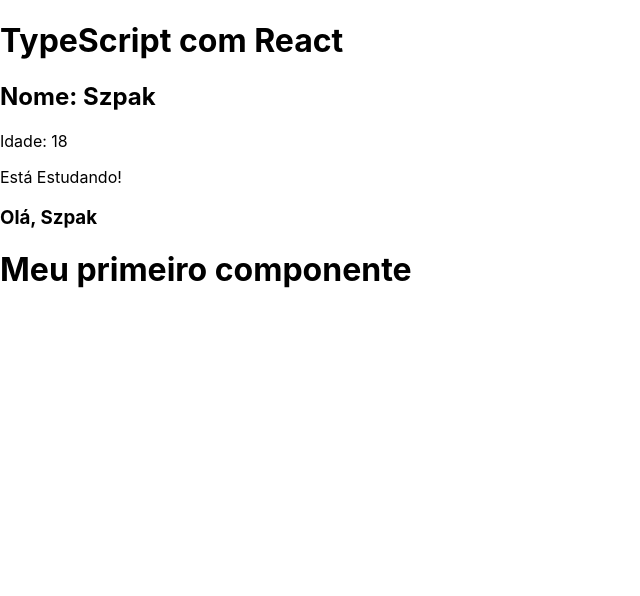
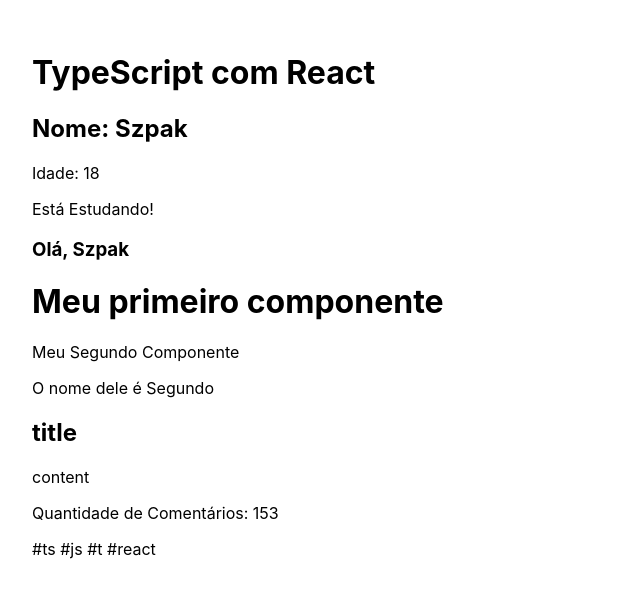
Before and after one commit to PeSzpak/typescript-practical-guide, a React (Create React App) app in the folder 11_react_ts/: page / in a window 1280 px wide. Shown: the top 596 px of the page, without its empty margins (0-640 px from the left). Built offline with nearby package versions, Linux system fonts and the light colour scheme.

Commit message:
feat: destructure typed props

```diff
--- a/11_react_ts/src/App.tsx
+++ b/11_react_ts/src/App.tsx
@@ -1,6 +1,7 @@
 import React from 'react';
 import FirstComponent from './components/firtsComponent';
-
+import SecondyComponent from './components/secondyComponent';
+import Destructuring from './components/Destructuring';
 function App() {
 
 
@@ -26,6 +27,13 @@ function App() {
       )}
       <h3>{userGreeting(name)}</h3>
       <FirstComponent/>
+      <SecondyComponent name="Segundo"/>
+      <Destructuring
+      title="primeiro post"
+      content="Algum conteudo"
+      commentsQty={153}
+      tags={['ts', 'js', 't', 'react', ]}
+      />
     </div>
   );
 }
--- /dev/null
+++ b/11_react_ts/src/components/Destructuring.tsx
@@ -0,0 +1,25 @@
+import React, { ReactElement } from 'react'
+
+interface Props {
+    title: string
+    content: string
+    commentsQty: number
+    tags: string[]
+}
+
+const Destructuring = ({title, content, commentsQty, tags}: Props) => {
+    return (
+        <div>
+        <h2>{}title</h2>
+        <p>content</p>
+        <p>Quantidade de Comentários: {commentsQty}</p>
+            <div>
+                {tags.map(tag => (
+                    <span>#{tag} </span>
+                ))}
+            </div>
+        </div>
+    )
+}
+
+export default Destructuring
--- /dev/null
+++ b/11_react_ts/src/components/secondyComponent.tsx
@@ -0,0 +1,16 @@
+import React, { ReactElement } from 'react'
+
+interface Props {
+    name: string
+}
+
+function SecondyComponent(props: Props): ReactElement {
+    return (
+        <div>
+            <p>Meu Segundo Componente</p>
+            <p>O nome dele é {props.name} </p>
+        </div>
+    )
+}
+
+export default SecondyComponent
--- a/11_react_ts/src/index.css
+++ b/11_react_ts/src/index.css
@@ -5,6 +5,8 @@ body {
     sans-serif;
   -webkit-font-smoothing: antialiased;
   -moz-osx-font-smoothing: grayscale;
+  padding: 2em;
+  padding-bottom: 1000px;
 }
 
 code {
```
